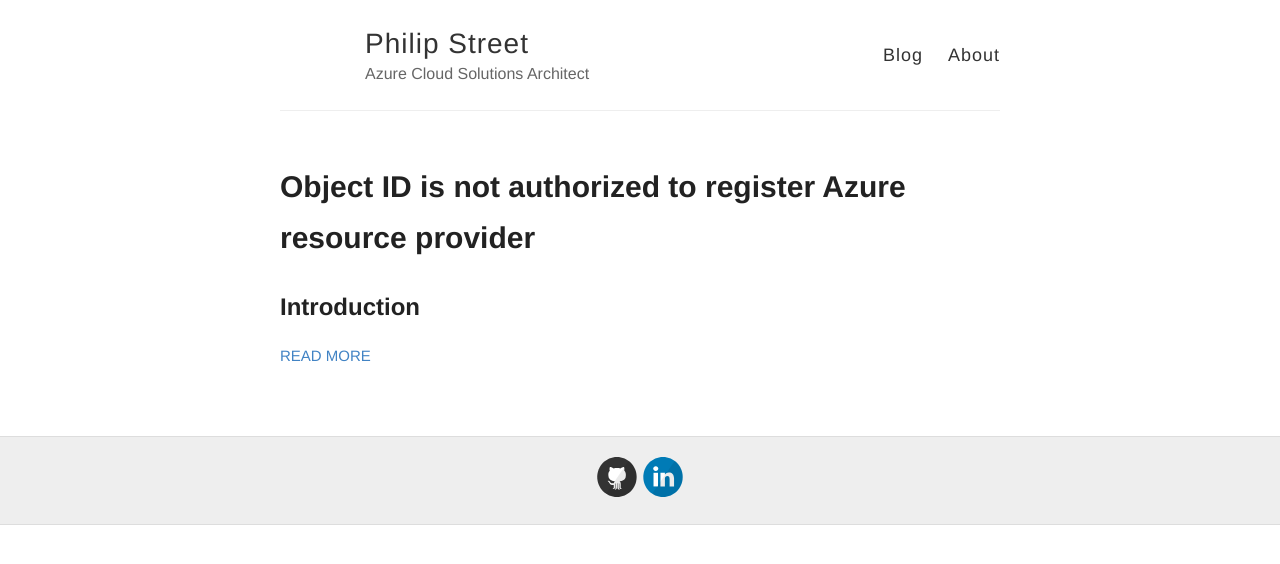
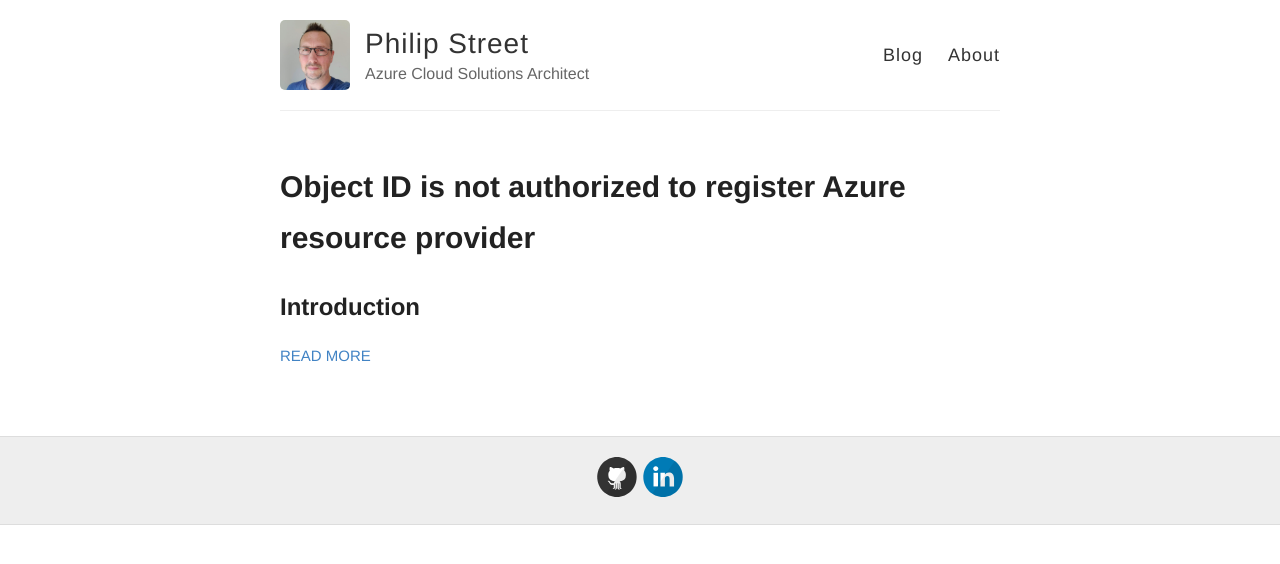
Before and after one commit to philipstreet/philipstreet.github.io, a Jekyll site: the page built from index.html, in a window 1280 px wide. Shown: the top 564 px of the page. Built offline with Jekyll 4.4.1, drawn with Linux system fonts in a browser that asks for light colours.

Commit message:
Update avatar image in _config.yml

```diff
--- a/_config.yml
+++ b/_config.yml
@@ -9,7 +9,7 @@ name: Philip Street
 description: Azure Cloud Solutions Architect
 
 # URL of your avatar or profile pic (you could use your GitHub profile pic)
-avatar:
+avatar: /images/philipstreet.jpg
 
 #
 # Flags below are optional
```
Also changed, not shown: images/philipstreet.jpg (added).
